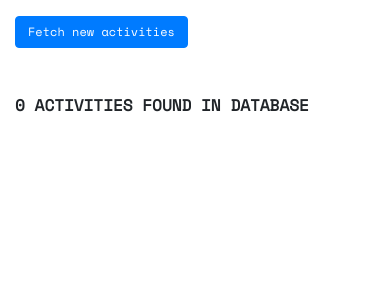
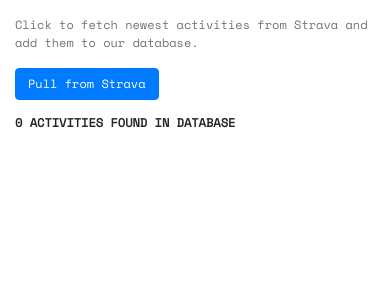
Before and after one commit to miloknowles/everystreet, a Flask app: page /activities in a window 390 px wide. Shown: the part 56-356 px from the top of the page. Run offline with Flask 2, Linux system fonts and the light colour scheme; data that the repository does not hold is empty; parts of the project's set-up code (start-up, migrations or seed data) failed here and were passed over.

Commit message:
Mobile improvements

```diff
--- a/static/style.css
+++ b/static/style.css
@@ -4,8 +4,12 @@ body {
   font-family: 'Space Mono', 'Roboto Mono', 'Roboto';
 }
 
+p {
+  font-size: 12px;
+}
+
 h3 {
- font-size: 16px;
+ font-size: 12px;
  font-weight: bold;
 }
 
@@ -23,5 +27,9 @@ h3 {
 }
 
 #fetch-status {
-  font-size: 12px;
+  font-size: 10px;
 }
+
+.activity-listing {
+  font-size: 8px;
+}
--- a/templates/activities.html
+++ b/templates/activities.html
@@ -4,16 +4,17 @@
   <body>
     {% include 'navbar.html' %}
     <div class="container-fluid">
-      <button id="fetch-button" class="btn btn-primary mt-3" type="button">
-        Fetch new activities
+      <p class="mt-3 text-muted">Click to fetch newest activities from Strava and add them to our database.</p>
+      <button id="fetch-button" class="btn btn-primary" type="button">
+        Pull from Strava
       </button>
       <div id="fetch-status"></div>
-      <h3 class="mt-5">{{ items|length }} ACTIVITIES FOUND IN DATABASE</h3>
+      <h3 class="mt-3">{{ items|length }} ACTIVITIES FOUND IN DATABASE</h3>
       <ul class="mt-3" style="list-style-type: none; padding-left: 0;">
         {% for item in items %}
-        <li class="mt-1">
-          <a href="https://www.strava.com/activities/{{item['id']}}" style="font-size: small;">
-            {{item['id']}}  |  {{item['start_date']}}  |  {{'%0.1f'|format(item['distance'] / 1000)|float}} km  |  {{item['name']}}
+        <li class="">
+          <a href="https://www.strava.com/activities/{{item['id']}}" class="activity-listing" target="_blank">
+            {{item['id']}} | {{item['start_date']}} | {{'%0.1f'|format(item['distance'] / 1000)|float}}km | {{item['name']}}
           </a>
         </li>
         {% endfor %}
@@ -39,11 +40,11 @@
 
             $('#fetch-status').html(`\
               <div class="alert alert-success mt-3 text-small" role="alert">\
-                Found ${r["new_count"]} new, ${r["total_count"]} total. Refresh to see new activities.\
+                Found ${r["new_count"]} new, ${r["total_count"]} total. Refresh to see new activities below.\
               </div>`)
 
             // Reset to the original button state.
-            $('#fetch-button').html('Fetch new activities');
+            $('#fetch-button').html('Pull from Strava');
             $('#fetch-button').removeClass('disabled');
           },
           error: function(xhr) {
@@ -55,7 +56,7 @@
               </div>`)
 
             // Reset to the original button state.
-            $('#fetch-button').html('Fetch new activities');
+            $('#fetch-button').html('Pull from Strava');
             $('#fetch-button').removeClass('disabled');
           }
         });
--- a/templates/navbar.html
+++ b/templates/navbar.html
@@ -7,6 +7,9 @@
   <div class="collapse navbar-collapse" id="navbarSupportedContent">
     <ul class="navbar-nav">
       <li class="nav-item">
+        <a class="nav-link" href="/">Map</a>
+      </li>
+      <li class="nav-item">
         <a class="nav-link" href="/activities">Activities</a>
       </li>
       <li class="nav-item">
```
Also changed, not shown: README.md.
